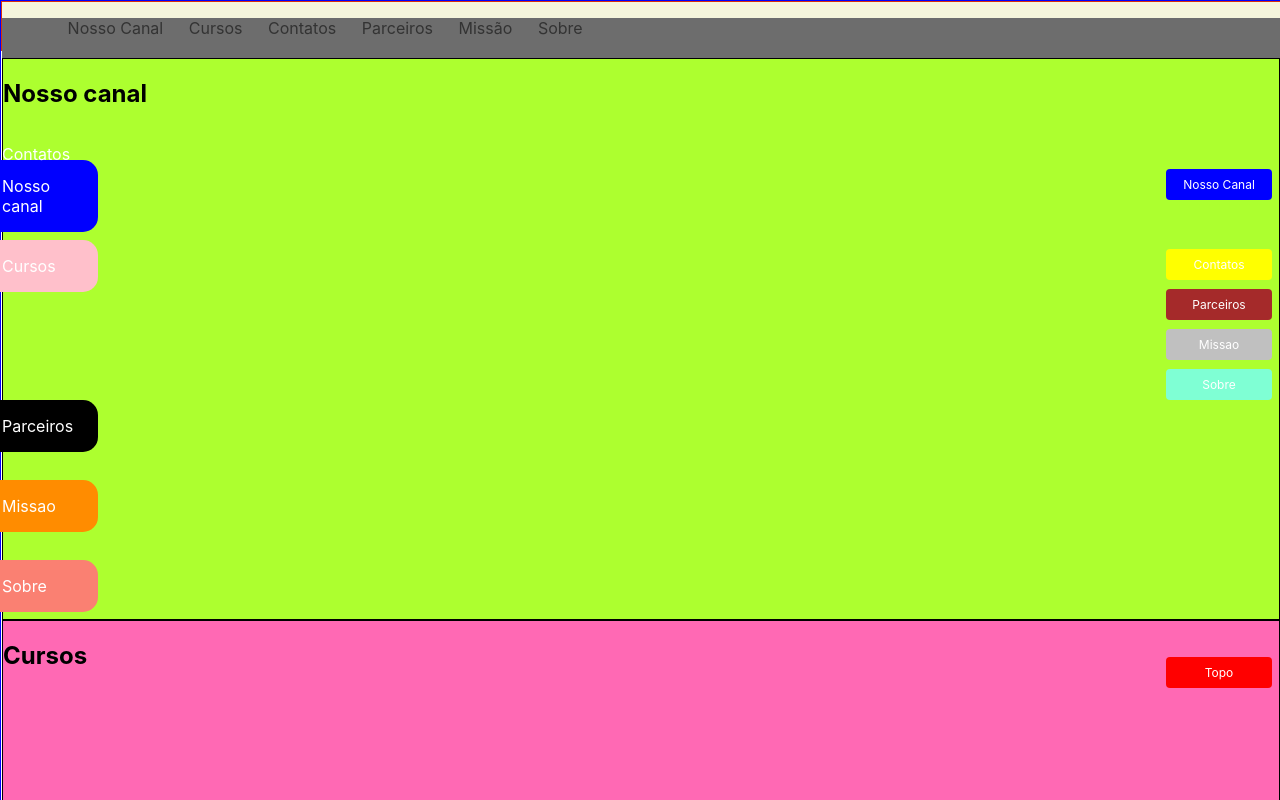
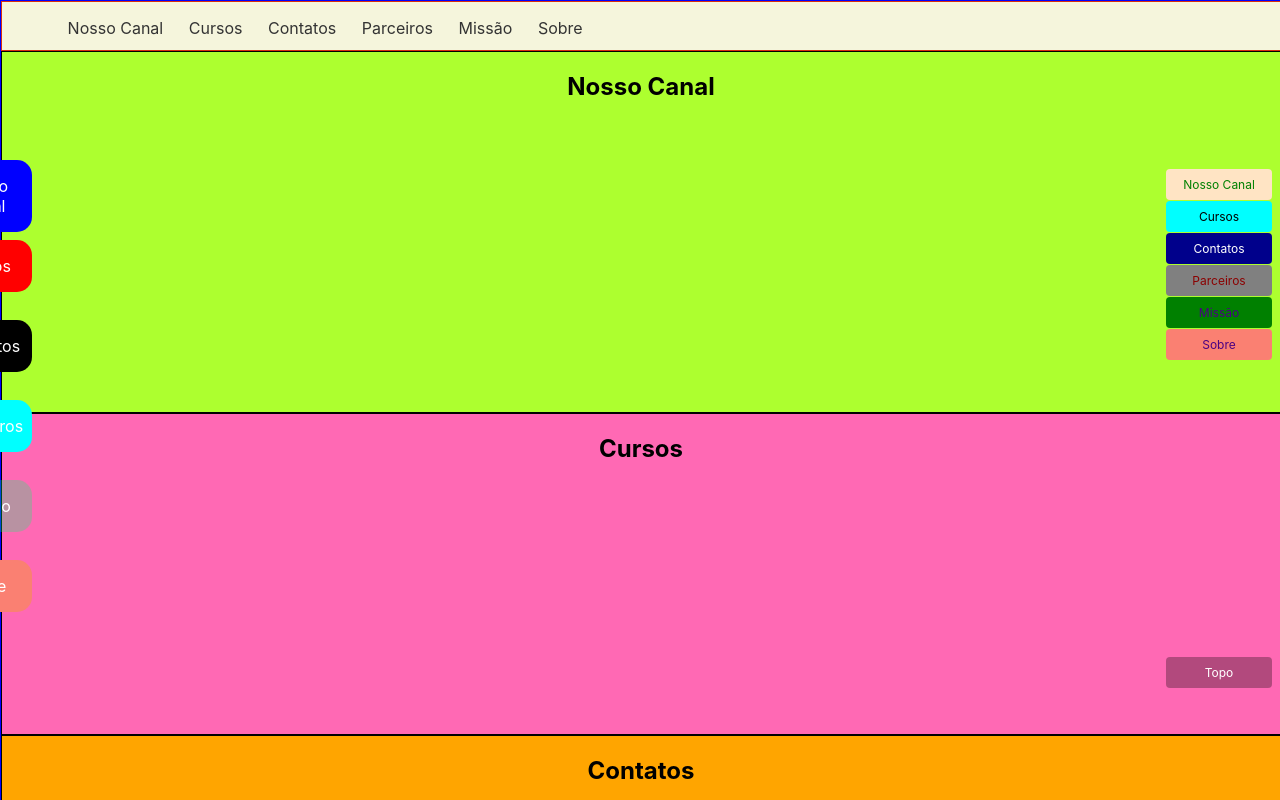
Before and after one commit to matholv512/Menu_Horizontal_Web2.1, a React app in the folder menu/: page / in a window 1280 px wide. Shown: the top 800 px of the page. Built offline with nearby package versions, Linux system fonts and the light colour scheme.

Commit message:
(11/08/2021) commit 2

```diff
--- a/menu/src/componentes/Menu_Horizontal.css
+++ b/menu/src/componentes/Menu_Horizontal.css
@@ -1,14 +1,9 @@
-.menu{
+.menu {
     height: 40px;
     border: 1px solid rgb(214, 46, 16);
     background-color: beige;
     padding-bottom: 8px;
     font-size: 16px;
-}
-
-.navMenu {
-    background-color: #6d6d6d;
-    height: 5vh;
 }
 
 .navMenu::after{
@@ -19,7 +14,8 @@
 
 .navMenu ul {
     list-style: none;
-    text-align: left;
+    text-align: right;
+
     display: flex;
 }
 
@@ -27,26 +23,35 @@
     padding-left: 2vw;
     display: inline-block;
     text-decoration: none;
-    color:#333
+    color: #333;
 }
 
-.navMenu ul li a:hover{
+.navMenu ul li a:hover {
     font-weight: bold;
-    font-size: 18px;
+    font-size: 20px;
     color: blue;
 }
 
+/*
+    final configurações do menu principal
+*/
+
+/*
+    configuração das seções - âncoras
+*/
+
 #inicio, #cursos, #contatos, #parceiros, #missao, #sobre {
     border: 1px solid black;
+    text-align: center;
 }
 
 #inicio {
-    height: 70vh;
+    height: 45vh;
     background-color: greenyellow;
 }
 
 #cursos {
-    height: 90vh;
+    height: 40vh;
     background-color: hotpink;
 }
 
@@ -71,102 +76,102 @@
 }
 
 /*
-    Configuração ancoras
+    configurações do retorno das âncoras
 */
-.irTopo, .irInicio, .irCursos, .irCursos, .irContatos, .irParceiros, .irMissao, .irSobre
-{
+
+.irTopo, .irInicio, .irCursos, .irContatos, .irParceiros, .irMissao, .irSobre {
     font-size: 12px;
     padding: 1vh;
     transition: 0.2s;
+
     position: fixed;
     right: 1vh;
+
     text-decoration: none;
     width: 90px;
     text-align: center;
     border-radius: 4px;
 }
 
-.irTopo{
-
+.irTopo {
     bottom: 14vh;
     color: white;
+    background-color: rgba(0,0,0,0.3);
+}
+
+.irTopo:hover {
+    background-color: rgba(0,0,0,0.6);
+}
+
+.irInicio {
+    bottom: 75vh;
+    color: green;
+    background-color: bisque;
+}
+
+.irInicio:hover {
+    background-color: darkorange;
+}
+
+.irCursos {
+    bottom: 71vh;
+    color: black;
+    background-color: cyan;
+}
+
+.irCursos:hover {
+    background-color: darkmagenta;
+}
+
+.irContatos {
+    bottom: 67vh;
+    color: white;
+    background-color: darkblue;
+}
+
+.irContatos:hover {
     background-color: red;
 }
 
-.irTopo:hover {
-    background-color: rgba(0, 0, 0, 0.6);
+.irParceiros {
+    bottom: 63vh;
+    color: darkred;
+    background-color: gray;
 }
 
-.irInicio{
-    bottom: 75vh;
-    color: white;
-    background-color: blue;
+.irParceiros:hover {
+    background-color: black;
 }
 
-.irInicio:hover {
-    background-color: rgba(0, 0, 0, 0.6);
-}
-
-.irCursos{
-    bottom: 70vh;
-    color: white;
+.irMissao {
+    bottom: 59vh;
+    color: indigo;
     background-color: green;
 }
 
-.irCursos:hover {
-    background-color: rgba(0, 0, 0, 0.6);
+.irMissao:hover {
+    background-color: mediumaquamarine;
 }
 
-.irContatos{
-    bottom: 65vh;
-    color: white;
-    background-color: yellow;
-}
-
-.irContatos:hover {
-    background-color: rgba(0, 0, 0, 0.6);
-}
-
-.irParceiros{
-    bottom: 60vh;
-    color: white;
-    background-color: brown;
-}
-
-.irParceiros:hover {
-    background-color: rgba(0, 0, 0, 0.6);
-}
-
-.irMissao{
+.irSobre {
     bottom: 55vh;
-    color: white;
-    background-color: silver;
-}
-
-.irMissao:hover {
-    background-color: rgba(0, 0, 0, 0.6);
-}
-
-.irSobre{
-    bottom: 50vh;
-    color: white;
-    background-color: aquamarine;
+    color: indigo;
+    background-color: salmon;
 }
 
 .irSobre:hover {
-    background-color: rgba(0, 0, 0, 0.6);
+    background-color: greenyellow;
 }
 
 /*
-Configurações do aside menu lateral esquerdo
+    configurações do aside (menu lateral esquerdo)
 */
-
 .aside a {
-    position: absolute;
-    left: -14px;
+    position: fixed;
+    left: -5vw;
     transition: 0.2s;
     padding: 2vh;
-    width: 10vh;
+    width: 5vw;
     text-decoration: none;
     font-size: 16px;
     color: #fff;
@@ -184,22 +189,22 @@ Configurações do aside menu lateral esquerdo
 
 #cursos2 {
     top: 30vh;
-    background-color: pink;
+    background-color: red;
 }
 
-#contato2 {
+#contatos2 {
     top: 40vh;
-    background-color: yellow;
+    background-color: black;
 }
 
 #parceiros2 {
     top: 50vh;
-    background-color: black;
+    background-color: cyan;
 }
 
 #missao2 {
     top: 60vh;
-    background-color: darkorange;
+    background-color: rgba(0, 255, 115, 0.28);
 }
 
 #sobre2 {
--- a/menu/src/componentes/Menu_Horizontal.js
+++ b/menu/src/componentes/Menu_Horizontal.js
@@ -7,65 +7,63 @@ export default function Menu() {
             <div className="menu">
                 <nav className="navMenu">
                     <ul>
-                        <li> <a href = "#inicio"> Nosso Canal </a> </li>
-                        <li> <a href = "#cursos"> Cursos </a> </li>
-                        <li> <a href = "#contatos"> Contatos </a> </li>
-                        <li> <a href = "#parceiros"> Parceiros </a> </li>
-                        <li> <a href = "#missao"> Missão </a> </li>
-                        <li> <a href = "#sobre"> Sobre </a> </li>
+                        <li> <a href="#inicio"> Nosso Canal </a></li>
+                        <li> <a href="#cursos"> Cursos </a></li>
+                        <li> <a href="#contatos"> Contatos </a></li>
+                        <li> <a href="#parceiros"> Parceiros </a></li>
+                        <li> <a href="#missao"> Missão </a></li>
+                        <li> <a href="#sobre"> Sobre </a></li>
                     </ul>
                 </nav>
+            </div>
 
             <section id="inicio">
-                    <h1> Nosso canal </h1>
+                <h2> Nosso Canal</h2>
+
                 <aside className="aside">
-                            <a href="#inicio" id="inicio2">Nosso canal</a>
+                    <a href="#inicio" id="inicio2">Nosso Canal</a>
                     <a href="#cursos" id="cursos2">Cursos</a>
                     <a href="#contatos" id="contatos2">Contatos</a>
                     <a href="#parceiros" id="parceiros2">Parceiros</a>
                     <a href="#missao" id="missao2">Missao</a>
                     <a href="#sobre" id="sobre2">Sobre</a>
                 </aside>
-
             </section>
 
             <section id="cursos">
-                    <h1> Cursos </h1>
-
+                <h2> Cursos </h2>
             </section>
 
             <section id="contatos">
-                    <h1> Contatos </h1>
-
+                <h2> Contatos</h2>
             </section>
 
             <section id="parceiros">
-                    <h1> Parceiros </h1>
-
+                <h2> Parceiros</h2>
             </section>
 
             <section id="missao">
-                    <h1> Missão </h1>
-
+                <h2> Missão</h2>
             </section>
 
             <section id="sobre">
-                    <h1> Sobre </h1>
-
+                <h2> Sobre </h2>
             </section>
 
-                <a className="irTopo" href=".Menu">Topo</a>
-                <a className="irInicio" href="#inicio">Nosso Canal</a>
-                <a className="irContatos" href=".#contatos">Contatos</a>
-                <a className="irParceiros" href=".#parceiros">Parceiros</a>
-                <a className="irMissao" href=".#missao">Missao</a>
-                <a className="irSobre" href=".#sobre">Sobre</a>
+            <a class = "irTopo" href=".menu"> Topo </a>
+
+            < a className = "irInicio" href="#inicio">Nosso Canal</a>
+            < a className = "irCursos" href="#cursos">Cursos</a>
+            < a className = "irContatos" href="#contatos">Contatos</a>
+            < a className = "irParceiros" href="#parceiros">Parceiros</a>
+            < a className = "irMissao" href="#missao">Missão</a>
+            < a className = "irSobre" href="#sobre">Sobre</a>
 
             <footer>
-                    <h2>Rodapé</h2>
+                <h2>Rodapé </h2>
+
             </footer>
 
         </div>
-        </div>
     )
 }
```
Also changed, not shown: menu/index.html (added, +126 -0 lines), menu/src/index.html (deleted, +0 -33 lines). Lines whose indentation alone changed are shown as unchanged.
